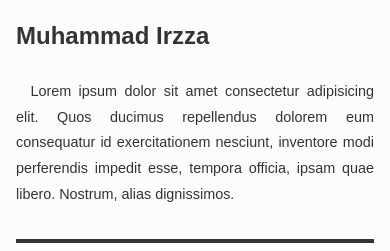
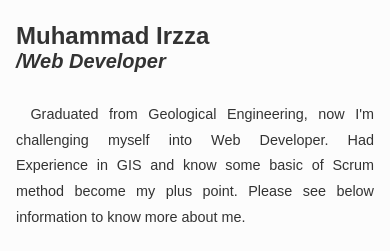
Before and after one commit to muhammadirzza/personalweb, a plain HTML site: page index.html in a window 390 px wide. Shown: the part 593-844 px from the top of the page. Drawn offline with Linux system fonts and the light colour scheme.

Commit message:
change_section_about

```diff
--- a/index.html
+++ b/index.html
@@ -54,7 +54,11 @@
       </div>
       <div class="container">
           <h1>Muhammad Irzza</h1>
-          <p>Lorem ipsum dolor sit amet consectetur adipisicing elit. Quos ducimus repellendus dolorem eum consequatur id exercitationem nesciunt, inventore modi perferendis impedit esse, tempora officia, ipsam quae libero. Nostrum, alias dignissimos.</p>
+          <h2><i>/Web Developer</i></h2>
+          <p>Graduated from Geological Engineering, now I'm challenging myself into Web Developer.
+            Had Experience in GIS and know some basic of Scrum method become my plus point.
+            Please see below information to know more about me.
+          </p>
       </div>
       <div class="hrcontainer">
         <hr>
--- a/main.css
+++ b/main.css
@@ -215,6 +215,10 @@ nav ul li a {
             font-size: 1.5em !important;
         }
 
+    .container h2 {
+        font-size: 1.25em !important;
+    }
+
     .container p, .container-contact p, .container-things p {
             color: var(--color-text);
             grid-area: content;
@@ -353,10 +357,14 @@ nav ul li a {
         "title switch"
         "content content"; */
     }
-.container h1,.container-things h1, .container-contact h1 {
+.container h1, .container-things h1, .container-contact h1 {
         margin: 0;
         color: var(--color-h1);
         font-size: 2em;
+    }
+
+.container h2 {
+        color: var(--color-h1);
     }
 
 .container p, .container-contact p, .container-things p {
```
